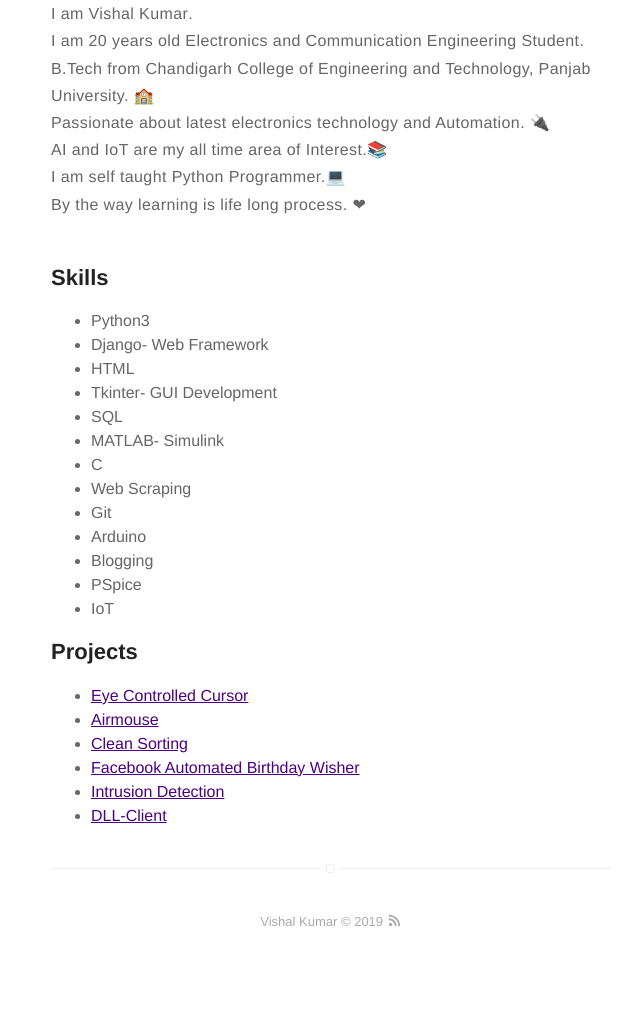
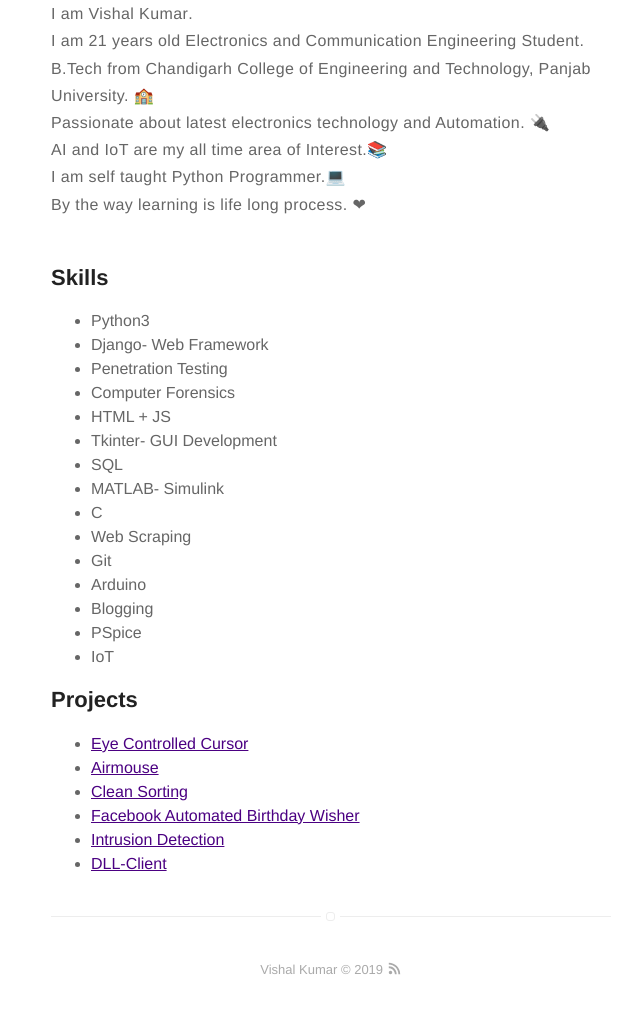
Before and after one commit to the-vishal/the-vishal.github.io, a Jekyll site: the page built from about.md, in a window 1280 px wide. Shown: the part 382-1399 px from the top of the page, without its empty margins (309-949 px from the left). Built offline with Jekyll 4.4.1, drawn with Linux system fonts in a browser that asks for light colours; before the commit the page ends 1351 px from its top, so only the background shows below that.

Commit message:
Update about.md

```diff
--- a/about.md
+++ b/about.md
@@ -8,7 +8,7 @@ layout: page
 <p>
 I am <b>Vishal Kumar</b>.<br/>
 
-I am 20 years old Electronics and Communication Engineering Student.<br/>
+I am 21 years old Electronics and Communication Engineering Student.<br/>
 B.Tech from Chandigarh College of Engineering and Technology, Panjab University. 🏫<br/>
 
 Passionate about latest electronics technology and Automation. 🔌<br/>
@@ -25,7 +25,9 @@ By the way learning is life long process. ❤<br/><br/>
 <ul class="skill-list">
 	<li>Python3</li>
 	<li>Django- Web Framework</li>
-	<li>HTML</li>
+	<li>Penetration Testing</li>
+	<li>Computer Forensics</li>
+	<li>HTML + JS</li>
 	<li>Tkinter- GUI Development</li>
 	<li>SQL</li>
 	<li>MATLAB- Simulink</li>
```
